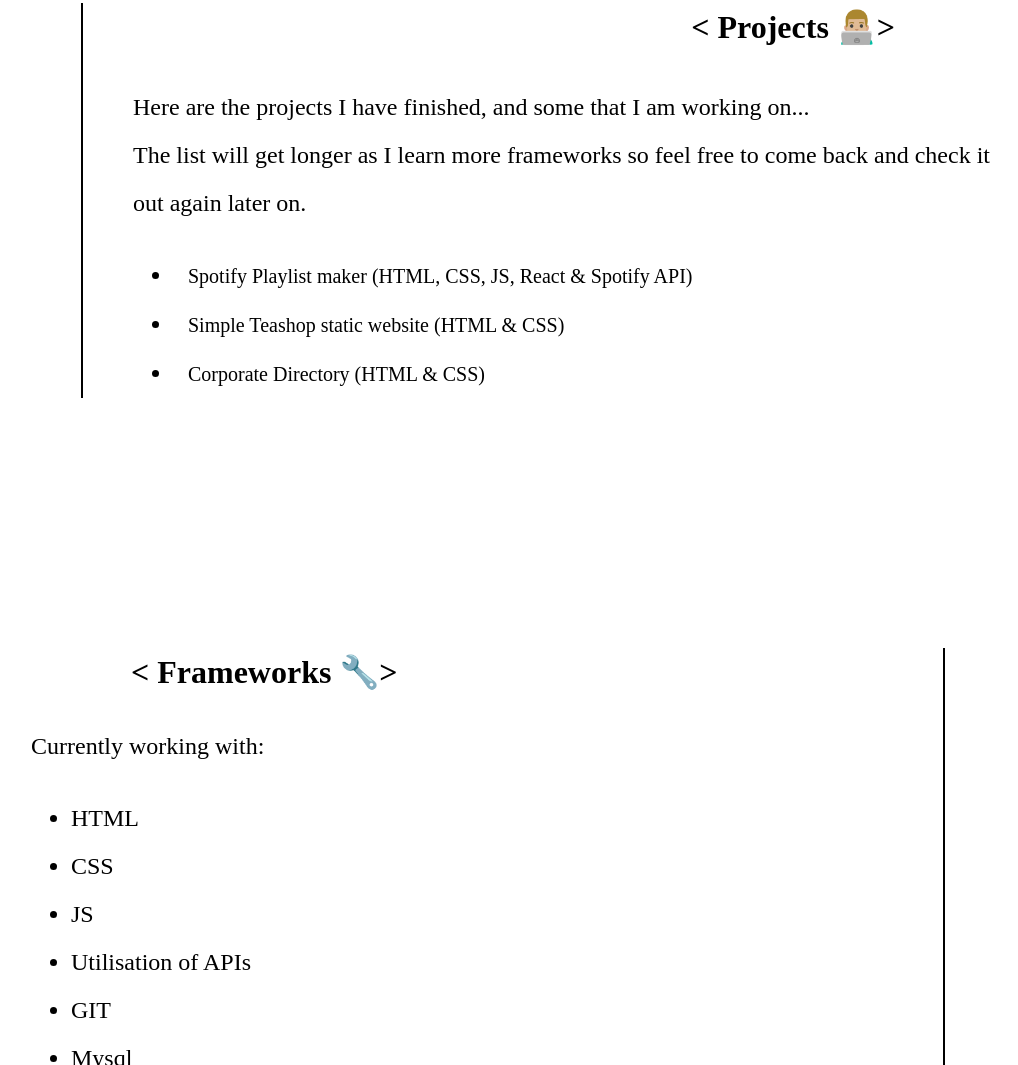
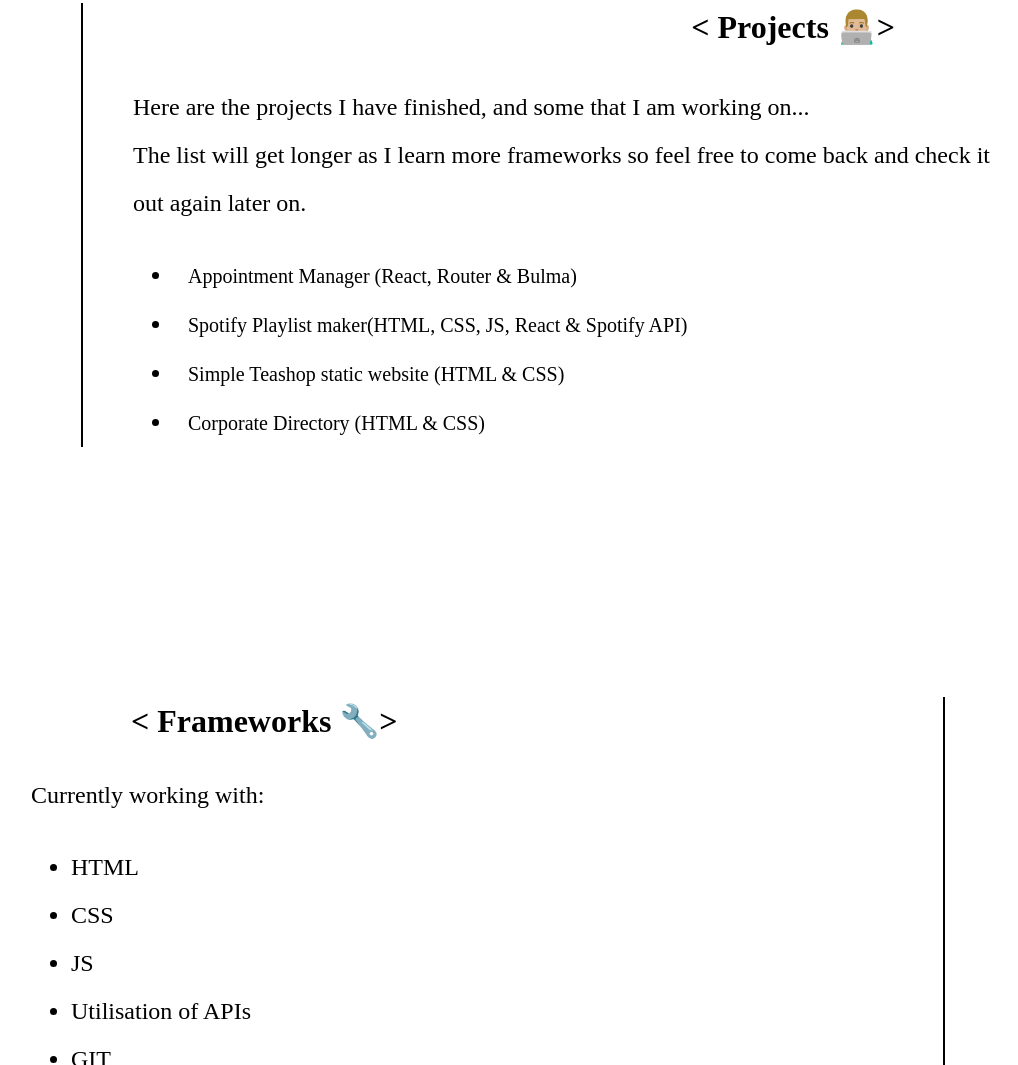
Before and after one commit to LozPilafas/Portfolio, a plain HTML site: page index.html in a window 1280 px wide. Shown: the part 947-2012 px from the top of the page, without its empty margins (127-1145 px from the left). Drawn offline with Linux system fonts and the light colour scheme.

Commit message:
added appointment manager react app

```diff
--- a/index.html
+++ b/index.html
@@ -51,7 +51,10 @@
         back and check it out again later on.<br />
         <ul>
             <li>
-                <a class="linkcard" href="https://github.com/LozPilafas/jamming">Spotify Playlist maker (HTML, CSS, JS, React & Spotify API)</a>
+                <a class="linkcard" href="https://boring-darwin-1826c0.netlify.app/contacts">Appointment Manager (React, Router & Bulma)</a>
+            </li>
+            <li>
+                <a class="linkcard" href="https://github.com/LozPilafas/jamming">Spotify Playlist maker(HTML, CSS, JS, React & Spotify API)</a>
             </li>
             <li>
                 <a class="linkcard" href="https://lozpilafas.github.io/teacosy/">Simple Teashop static website (HTML &
```
